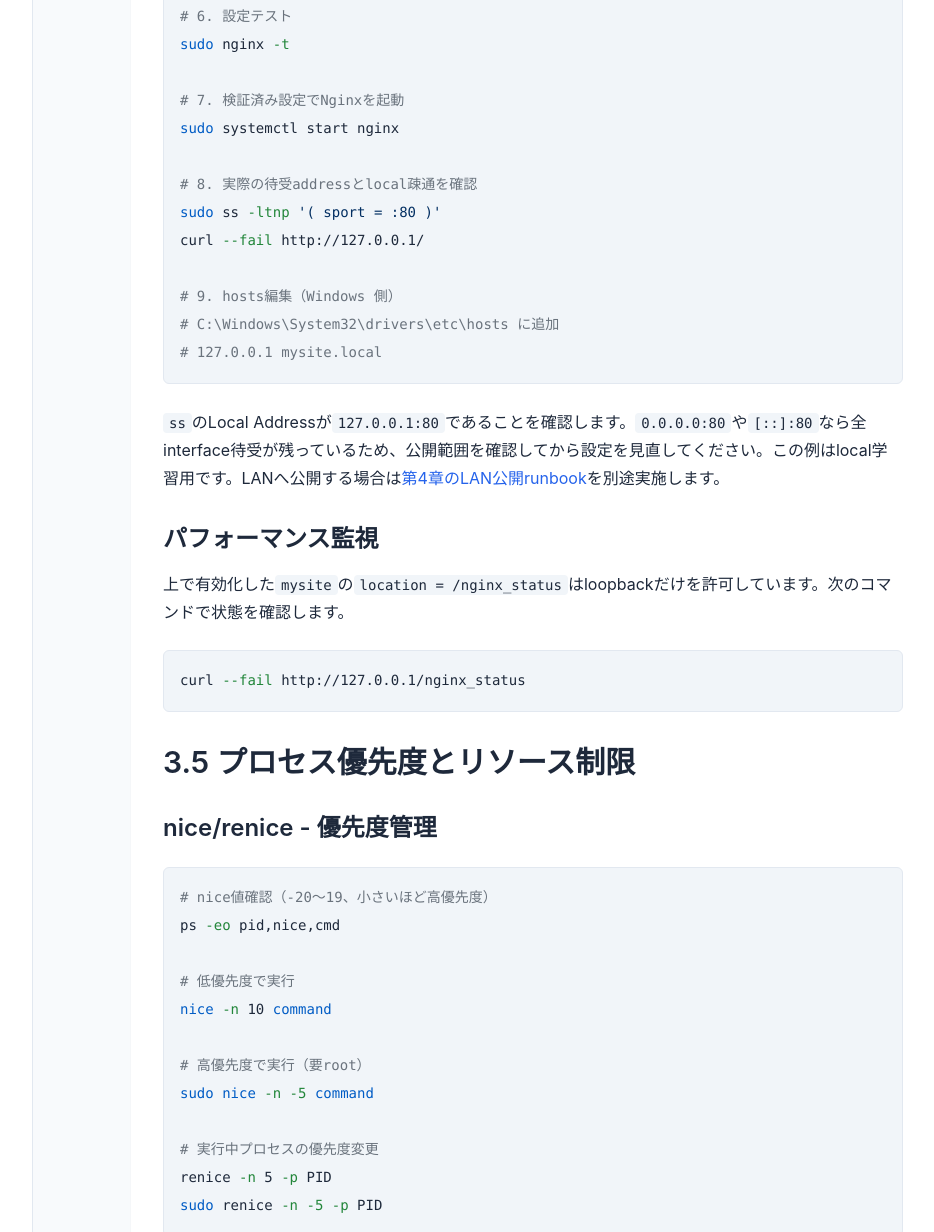
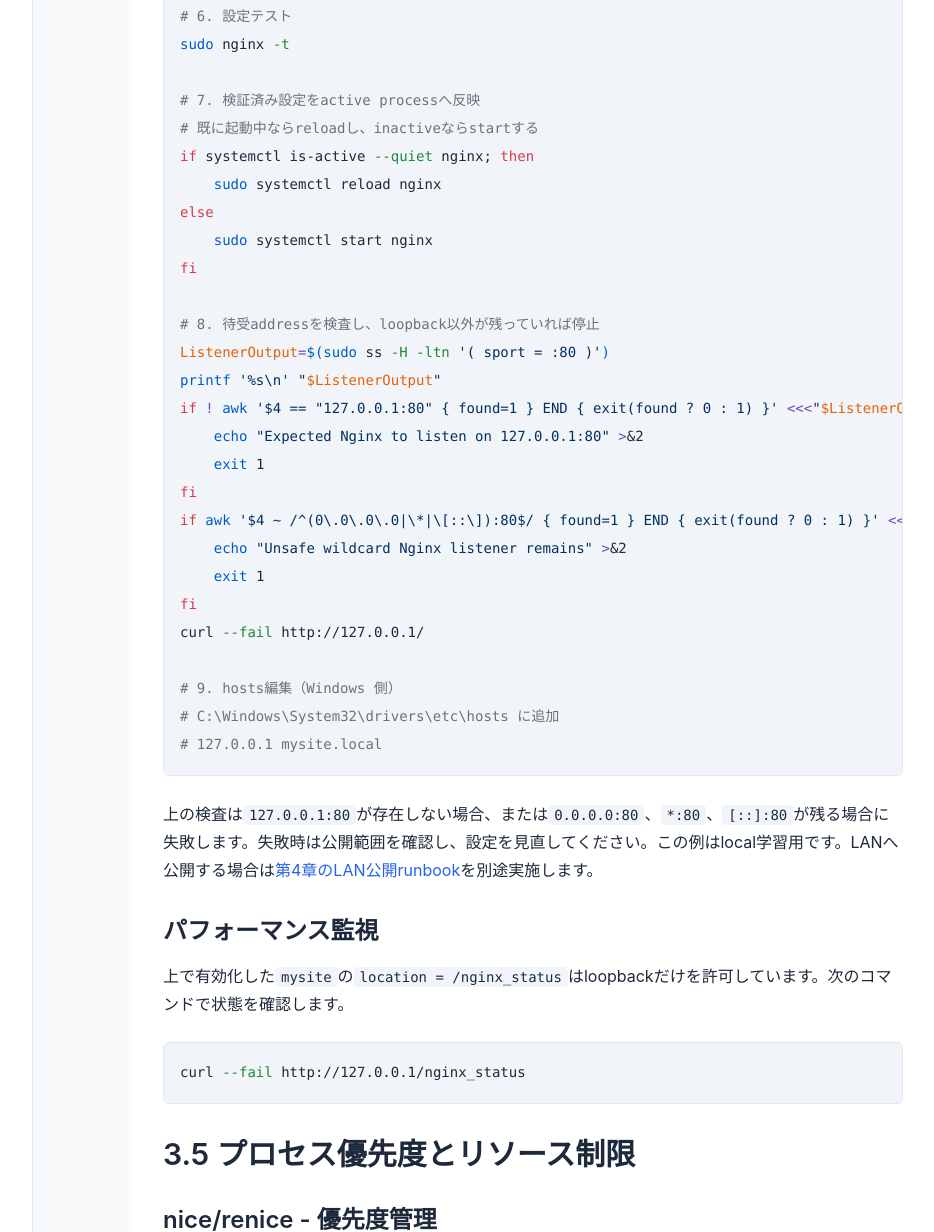
Before and after one commit to itdojp/wsl2-linux-essentials-book, a Jekyll site: the page built from docs/chapter3/index.md, in a window 1280 px wide and 1400 px high, scrolled down 14060 px, cut to the strip 168-1400 px from the top of the window. Shown: the whole strip, without its empty margins (247-1181 px from the left). Built offline with Jekyll 4.4.1, drawn with Linux system fonts in a browser that asks for light colours.

Commit message:
fix: apply and verify nginx listener config

````diff
--- a/docs/chapter3/index.md
+++ b/docs/chapter3/index.md
@@ -486,11 +486,25 @@ sudo rm -f /etc/nginx/sites-enabled/default
 # 6. 設定テスト
 sudo nginx -t
 
-# 7. 検証済み設定でNginxを起動
-sudo systemctl start nginx
+# 7. 検証済み設定をactive processへ反映
+# 既に起動中ならreloadし、inactiveならstartする
+if systemctl is-active --quiet nginx; then
+    sudo systemctl reload nginx
+else
+    sudo systemctl start nginx
+fi
 
-# 8. 実際の待受addressとlocal疎通を確認
-sudo ss -ltnp '( sport = :80 )'
+# 8. 待受addressを検査し、loopback以外が残っていれば停止
+ListenerOutput=$(sudo ss -H -ltn '( sport = :80 )')
+printf '%s\n' "$ListenerOutput"
+if ! awk '$4 == "127.0.0.1:80" { found=1 } END { exit(found ? 0 : 1) }' <<<"$ListenerOutput"; then
+    echo "Expected Nginx to listen on 127.0.0.1:80" >&2
+    exit 1
+fi
+if awk '$4 ~ /^(0\.0\.0\.0|\*|\[::\]):80$/ { found=1 } END { exit(found ? 0 : 1) }' <<<"$ListenerOutput"; then
+    echo "Unsafe wildcard Nginx listener remains" >&2
+    exit 1
+fi
 curl --fail http://127.0.0.1/
 
 # 9. hosts編集（Windows 側）
@@ -498,7 +512,7 @@ curl --fail http://127.0.0.1/
 # 127.0.0.1 mysite.local
 ```
 
-`ss`のLocal Addressが`127.0.0.1:80`であることを確認します。`0.0.0.0:80`や`[::]:80`なら全interface待受が残っているため、公開範囲を確認してから設定を見直してください。この例はlocal学習用です。LANへ公開する場合は[第4章のLAN公開runbook](../chapter4/#wsl-lan-publication)を別途実施します。
+上の検査は`127.0.0.1:80`が存在しない場合、または`0.0.0.0:80`、`*:80`、`[::]:80`が残る場合に失敗します。失敗時は公開範囲を確認し、設定を見直してください。この例はlocal学習用です。LANへ公開する場合は[第4章のLAN公開runbook](../chapter4/#wsl-lan-publication)を別途実施します。
 
 ### パフォーマンス監視
 
````
Also changed, not shown: scripts/check_network_exposure_contract.py (+27 -2 lines).
